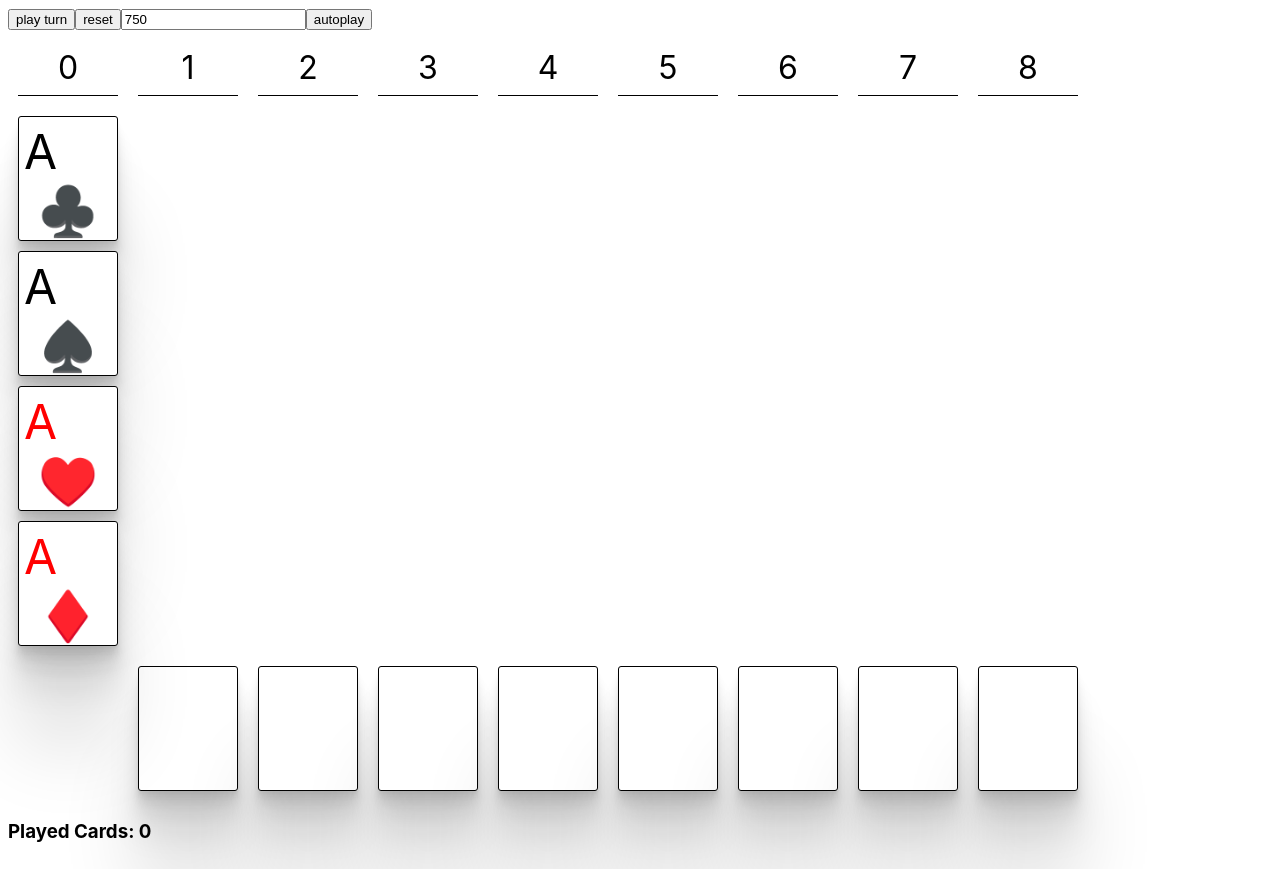
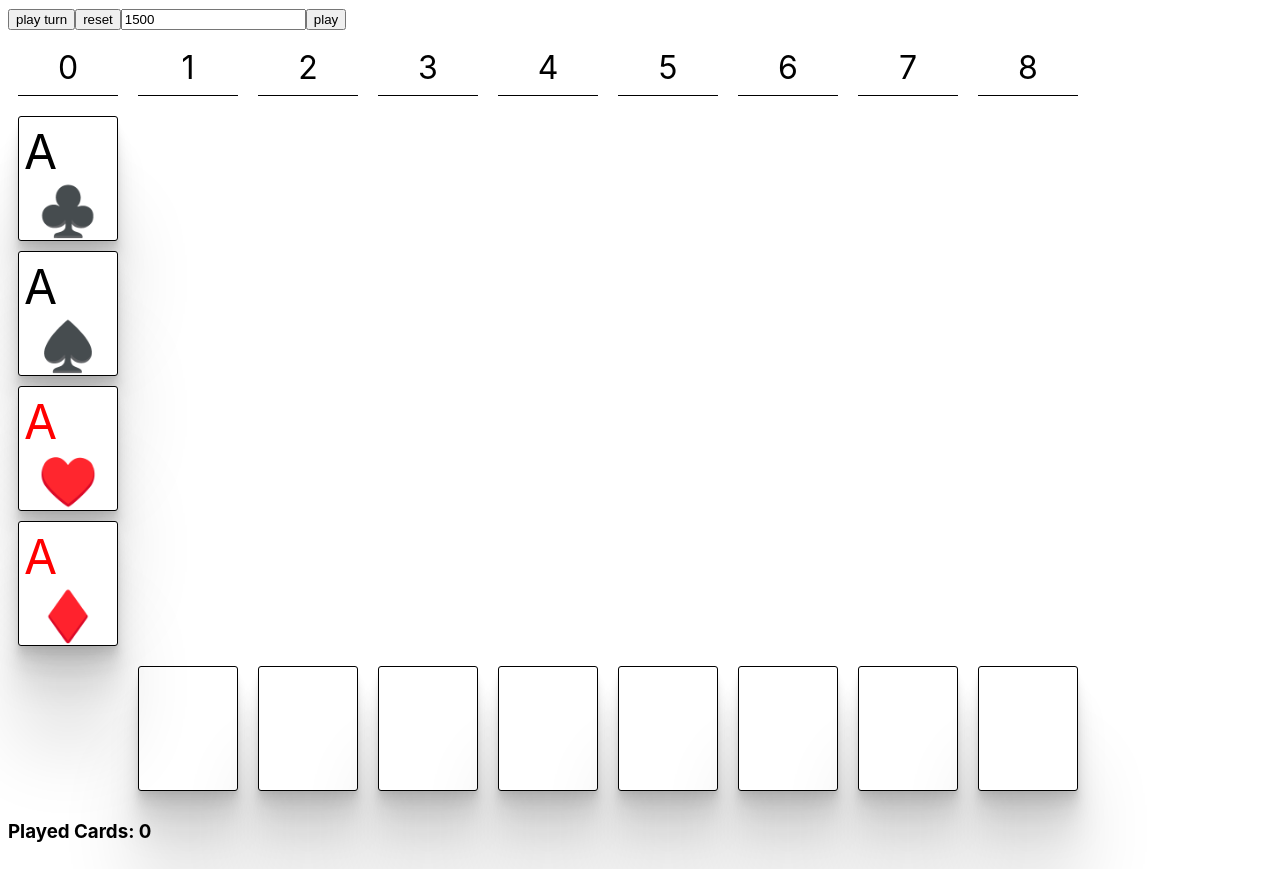
Before and after one commit to jerempa/Ravit, a React (Create React App) app: page / in a window 1280 px wide. Built offline with nearby package versions, Linux system fonts and the light colour scheme.

Commit message:
Added music

```diff
--- a/src/App.tsx
+++ b/src/App.tsx
@@ -1,9 +1,10 @@
-import { useState, useRef, useEffect, useCallback } from 'react';
-import { range, toNumber } from 'lodash';
+import { useRef, useEffect } from 'react';
+import { range } from 'lodash';
 
 import './App.css';
 
 import { useGame } from './useGame';
+import useAutoplay from './useAutoplay';
 import Card from './Card';
 
 const columns = 8;
@@ -12,34 +13,14 @@ export default function App() {
 	const { playedCards, playTurn, reset, trapCards, horses, deck } = useGame({
 		columns,
 	});
-	const [isAutoplaying, setIsAutoplaying] = useState<NodeJS.Timeout | null>(
-		null
-	);
 	const intervalRef = useRef<HTMLInputElement>(null);
 
-	const stopAutoplaying = useCallback(
-		function stopAutoplaying() {
-			clearInterval(isAutoplaying as NodeJS.Timeout);
-			setIsAutoplaying(null);
-		},
-		[isAutoplaying]
-	);
-
-	useEffect(() => {
-		if (deck.length === 0) {
-			stopAutoplaying();
-		}
-	}, [deck.length, stopAutoplaying]);
-
-	function autoplay() {
-		if (isAutoplaying) {
-			stopAutoplaying();
-		} else {
-			setIsAutoplaying(
-				setInterval(playTurn, toNumber(intervalRef.current!.value))
-			);
-		}
-	}
+	const {
+		autoplay,
+		isAutoplaying,
+		resetAutoplaying,
+		stopAutoplaying,
+	} = useAutoplay(playedCards, playTurn, deck, intervalRef);
 
 	const gameOver =
 		horses.some((h) => h.position === columns) || deck.length === 0;
@@ -58,7 +39,7 @@ export default function App() {
 			<button
 				onClick={() => {
 					reset();
-					stopAutoplaying();
+					resetAutoplaying();
 				}}
 			>
 				reset
@@ -66,10 +47,10 @@ export default function App() {
 			<input
 				type="number"
 				ref={intervalRef}
-				defaultValue="750"
+				defaultValue="1500"
 				disabled={!!isAutoplaying}
 			/>
-			<button onClick={autoplay}>{isAutoplaying ? 'stop' : 'autoplay'}</button>
+			<button onClick={autoplay}>{isAutoplaying ? 'stop' : 'play'}</button>
 			{gameOver ? (
 				<span
 					style={{
--- /dev/null
+++ b/src/useAutoplay.ts
@@ -0,0 +1,90 @@
+import { toNumber } from 'lodash';
+import { useCallback, useEffect, useRef, useState } from 'react';
+
+import { Card } from './deck';
+
+const introLength = 13 * 1000;
+
+function useHorseRaceSong() {
+	const [audioElement, setAudioElement] = useState<HTMLAudioElement>();
+
+	useEffect(() => {
+		setAudioElement(
+			new Audio(`${process.env.PUBLIC_URL}/william-tell-overture.mp3`)
+		);
+	}, []);
+
+	return audioElement;
+}
+
+export default function useAutoplay(
+	playedCards: Card[],
+	playTurn: () => void,
+	deck: Card[],
+	intervalInputRef: React.RefObject<HTMLInputElement>
+) {
+	const horseRaceAudioElement = useHorseRaceSong();
+	const [isAutoplaying, setIsAutoplaying] = useState(false);
+	const intervalRef = useRef<NodeJS.Timeout>();
+	const timeoutRef = useRef<NodeJS.Timeout>();
+
+	const resetIntro = useCallback(
+		function resetIntro() {
+			horseRaceAudioElement?.load();
+			clearTimeout(timeoutRef.current as NodeJS.Timeout);
+		},
+		[horseRaceAudioElement]
+	);
+
+	function startAutoplaying() {
+		intervalRef.current = setInterval(
+			playTurn,
+			toNumber(intervalInputRef.current!.value)
+		);
+		playTurn();
+	}
+
+	const stopAutoplaying = useCallback(
+		function stopAutoplaying() {
+			clearInterval(intervalRef.current as NodeJS.Timeout);
+			setIsAutoplaying(false);
+			if (playedCards.length < 1) {
+				resetIntro();
+			}
+		},
+		[playedCards.length, resetIntro]
+	);
+
+	function resetAutoplaying() {
+		stopAutoplaying();
+		resetIntro();
+	}
+
+	useEffect(() => {
+		if (deck.length === 0) {
+			stopAutoplaying();
+		}
+	}, [deck.length, stopAutoplaying]);
+
+	function autoplay() {
+		if (isAutoplaying) {
+			horseRaceAudioElement?.pause();
+			stopAutoplaying();
+		} else {
+			if (playedCards.length > 0) {
+				startAutoplaying();
+			} else {
+				timeoutRef.current = setTimeout(startAutoplaying, introLength);
+			}
+			setIsAutoplaying(true);
+			horseRaceAudioElement?.play();
+		}
+	}
+
+	return {
+		autoplay,
+		isAutoplaying,
+		resetAutoplaying,
+		stopAutoplaying,
+	};
+}
--- a/src/useGame.ts
+++ b/src/useGame.ts
@@ -58,7 +58,7 @@ export function useGame({ columns }: { columns: number }) {
 				trapCards[trapCardPosition] = newTrapCard;
 			} else {
 				const drawnCard = deck[deck.length - 1];
-				playedCards = drawnCard ? [drawnCard, ...playedCards] : playedCards;
+				playedCards = drawnCard ? [...playedCards, drawnCard] : playedCards;
 				deck = deck.slice(0, -1);
 			}
 
```
Also changed, not shown: 1 other file (tests, documents, lock files or other folders).
